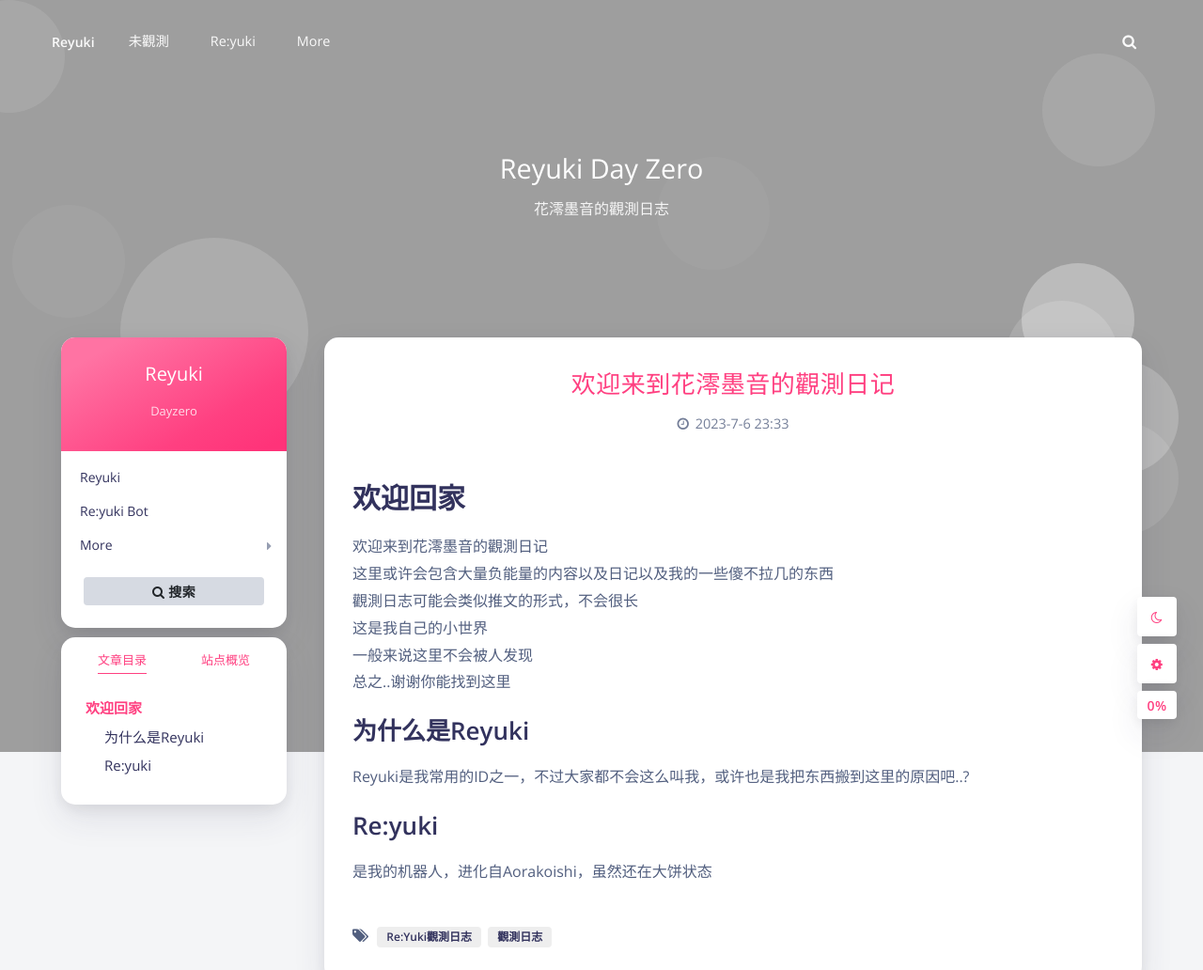
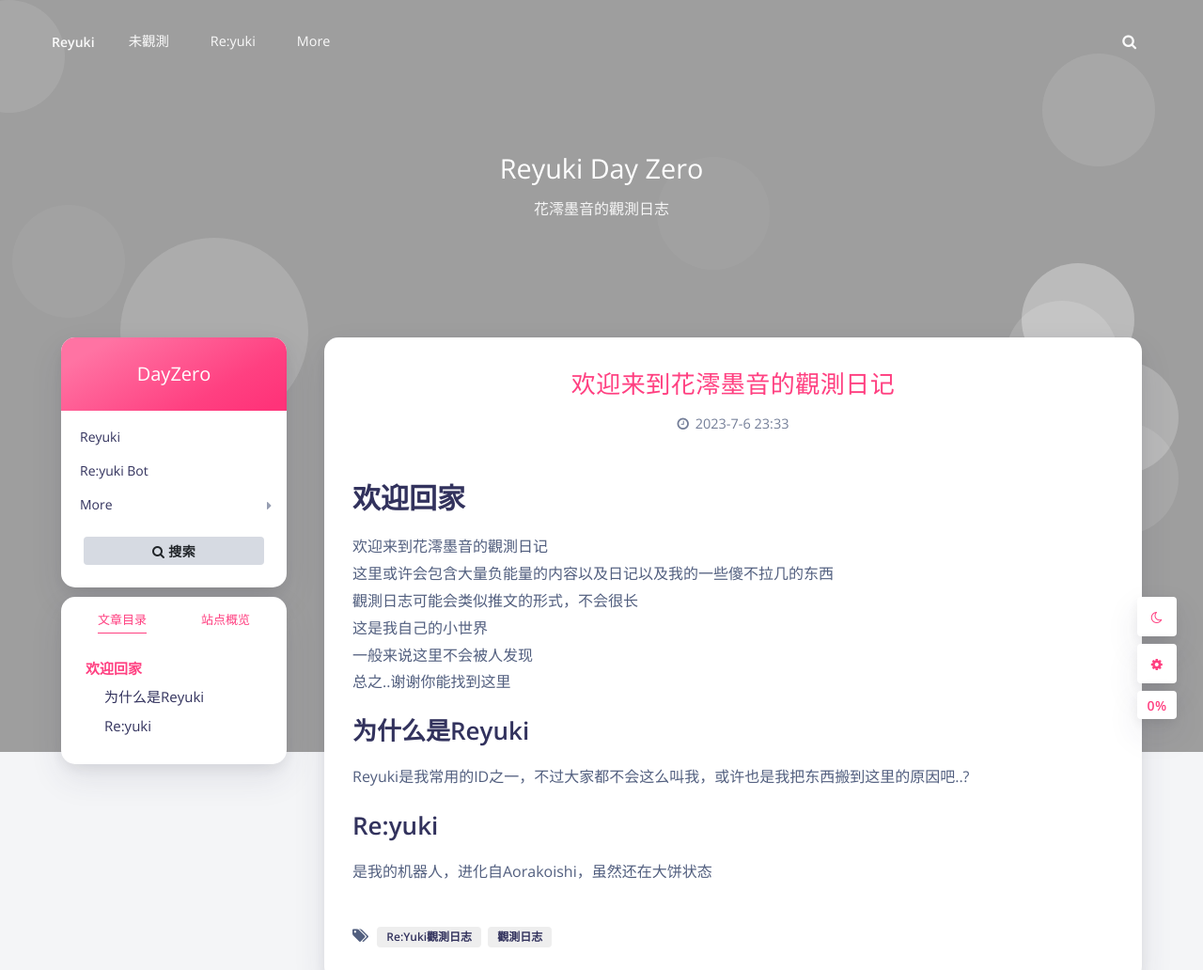
Before and after one commit to Nathorhana/Reyuki, a plain HTML site: page 2023/07/06/Reyuki/index.html in a window 1280 px wide. Shown: the top 1032 px of the page at 94% size. Drawn offline with nearby package versions, Linux system fonts and the light colour scheme; some packages are replaced by stand-ins of ours; grey boxes are pictures that could not be loaded; a script that the page names is missing.

Commit message:
Site updated: 2023-07-08 07:52:05

```diff
--- a/2023/07/06/Reyuki/index.html
+++ b/2023/07/06/Reyuki/index.html
@@ -443,10 +443,8 @@
 
 		<div id="leftbar_part1" class="widget widget_search card bg-white shadow-sm border-0">
 			<div class="leftbar-banner card-body">
-				<span class="leftbar-banner-title text-white">Reyuki</span>
+				<span class="leftbar-banner-title text-white">DayZero</span>
 
-
-					<span class="leftbar-banner-subtitle text-white">Dayzero</span>
 
 			</div>
 
```
Also changed, not shown: 2023/07/08/觀測日志-0/index.html (+1 -3 lines), 404.html (+1 -3 lines), 404/index.html (+1 -3 lines), Re-yuki/index.html (+1 -3 lines), archives/2023/07/index.html (+1 -3 lines), archives/2023/index.html (+1 -3 lines), archives/index.html (+1 -3 lines), index.html (+1 -3 lines), tags/Re-Yuki觀測日志/index.html (+1 -3 lines), tags/觀測日志/index.html (+1 -3 lines).
